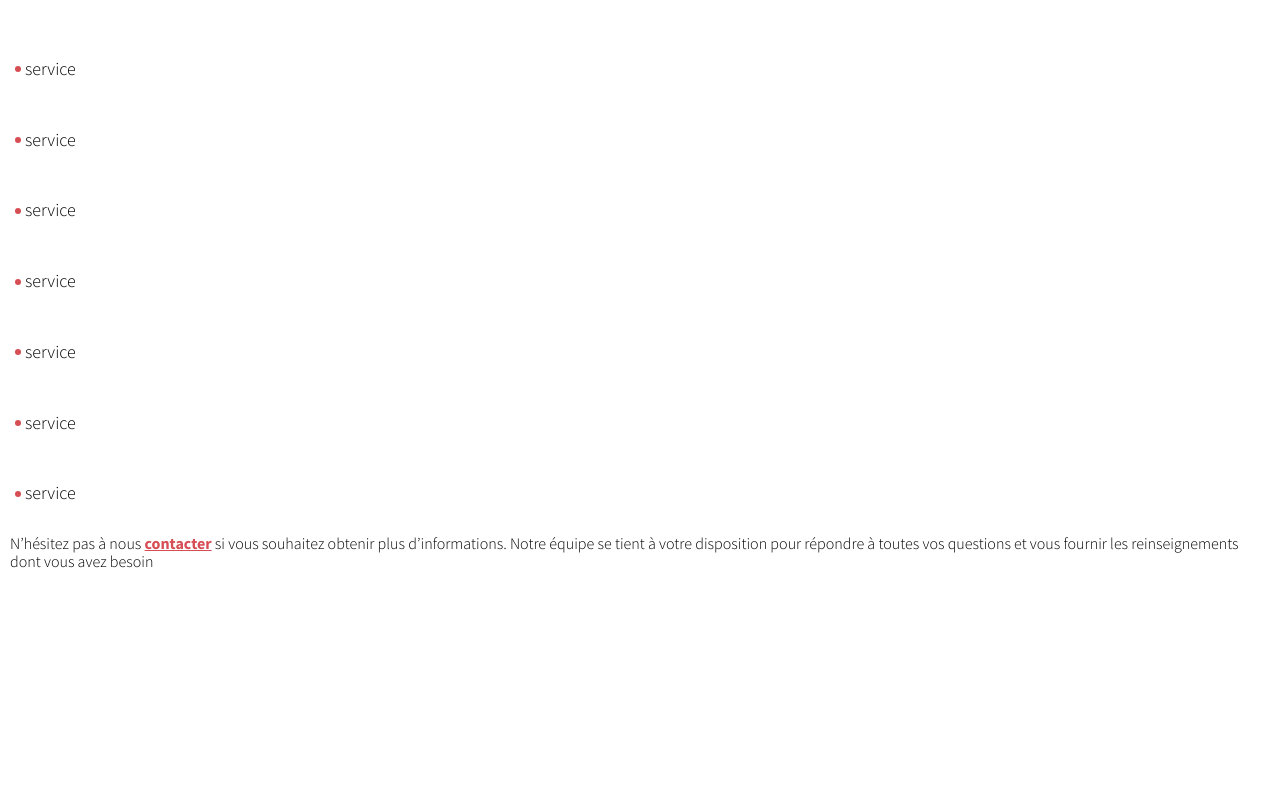
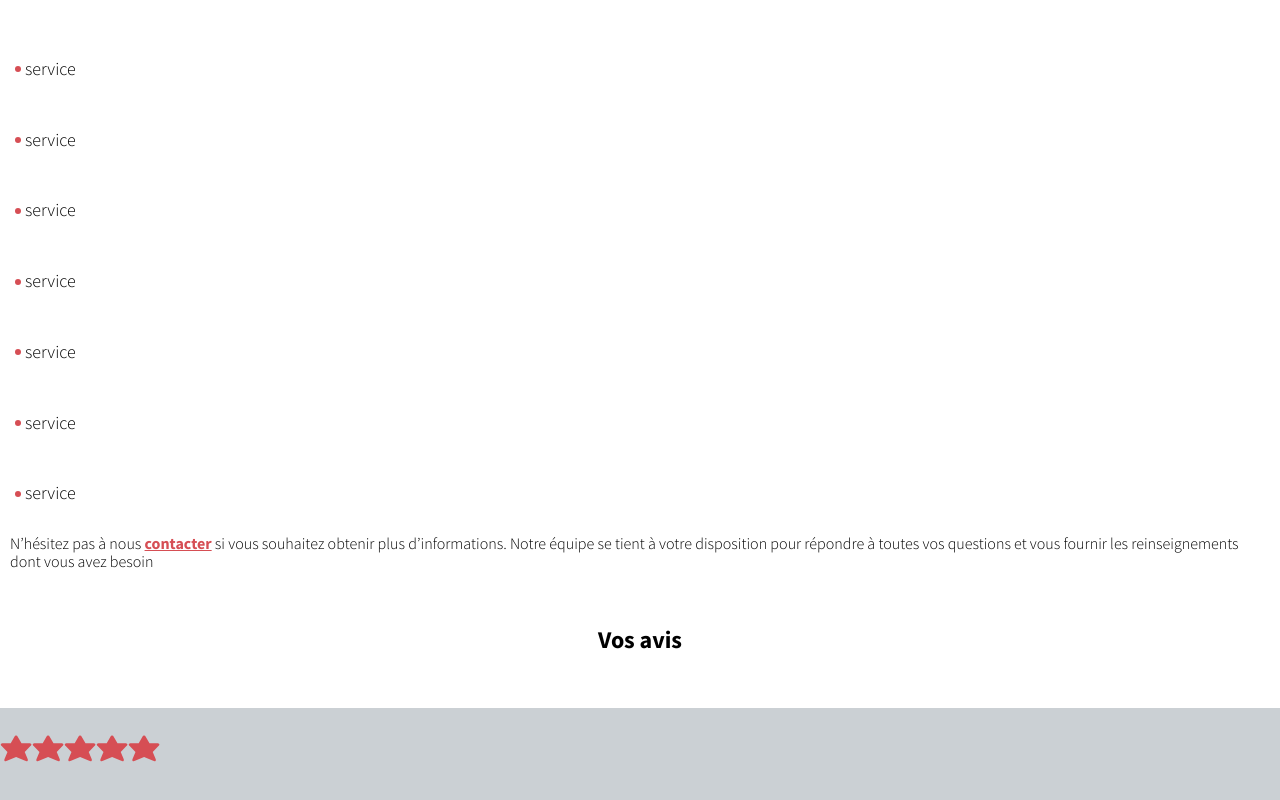
Before and after one commit to MarcoFormante/newGarageVincentParrot, a React (Create React App) app: page / in a window 1280 px wide. Shown: the part 1982-2782 px from the top of the page. Before the commit the page ends 2563 px from the top, so only its background shows below. Built offline with nearby package versions, Linux system fonts and the light colour scheme.

Commit message:
Section Vos Avis : add dynamic stars block

```diff
--- /dev/null
+++ b/src/components/pages/Home/AvisSection.js
@@ -0,0 +1,84 @@
+
+import { array } from 'prop-types'
+import React, { useEffect, useState} from 'react'
+
+
+//Section "Vos Avis" in home page
+const AvisSection = () => {
+
+  return (
+    <div>
+      <h3 className={'section_title section_title_avis'}>Vos avis</h3>
+        <div className={"section_page section_page--grey"}>
+            <div className={'avis_score'}>
+                  <div className={"avis_score_stars"}>
+                      {/** stars block set "clickable" for avis page */}
+                      <StarsBlock numberOfStars={5} clickable={false} />
+                  </div>
+            </div>
+        </div>
+    </div>
+  )
+}
+
+export default AvisSection
+
+
+//STAR (only one)
+export const Star = ({color,onClick,style}) => {
+
+    return (
+        <>
+            <svg width="32" onClick={onClick} style={style}  height="27" viewBox="0 0 32 27" fill="none" xmlns="http://www.w3.org/2000/svg">
+                <path  d="M1.63028 11.0004C0.851657 10.274 0.613745 9.63831 0.916543 9.09346C1.21934 8.54861 1.9547 8.27618 3.12264 8.27618H10.7142L14.2829 1.95588C14.7587 1.04779 15.3535 0.59375 16.0672 0.59375C16.781 0.59375 17.3757 1.04779 17.8516 1.95588L21.4851 8.27618H29.0118C30.223 8.27618 30.9692 8.54861 31.2503 9.09346C31.5315 9.63831 31.2828 10.274 30.5042 11.0004L30.4393 11.0549L24.7294 16.9393L27.6492 24.0769C28.0385 25.0213 27.9845 25.6661 27.487 26.0112C26.9896 26.3562 26.2217 26.3108 25.1836 25.8749L16.0997 22.061L7.01574 25.8749C5.93433 26.3108 5.1557 26.3562 4.67988 26.0112C4.20406 25.6661 4.1608 25.0213 4.55011 24.0769L7.46994 16.9393L1.69516 11.0549L1.63028 11.0004Z" fill={color === "red" ? "#D64E54" : "grey"} />
+            </svg>
+        </>
+    )
+}
+
+
+//STARS BLOCK
+export const StarsBlock = ({ numberOfStars,clickable}) => {
+    const [stars, setStars] = useState([0, 0, 0, 0, 0])
+    const [starsLength,setStarsLength] = useState(numberOfStars)
+
+    const setNote = (indexStar) => {
+
+        if (clickable) {
+            const array = [];
+            stars.forEach((star, index) => {
+                if (index <= indexStar) {
+                    array[index] = 1
+                } else{
+                    array[index] = 0
+                }
+            })
+            setStars([...array])
+            }
+        }
+
+
+    useEffect(() => {
+        stars.map((star, index) =>
+            starsLength -1 >= index
+                ?
+                stars[index] = 1
+                :
+                stars[index]= 0
+        )
+        }, [])
+
+
+        return (
+            <div className={'stars_block'}>
+                {stars && stars.map((star, index) =>
+
+                    <Star key={index + "_" + Math.floor(Math.random() * 50) + "_stars"}
+                        onClick={(e) => setNote(index)}
+                        style={clickable ? { cursor: "pointer" } : {}}
+                        color={star === 1 ? "red" : "grey"}
+                    />
+                )}
+            </div>
+        )
+    }
--- a/src/components/pages/Home/Home.js
+++ b/src/components/pages/Home/Home.js
@@ -2,6 +2,7 @@ import React, { useEffect } from 'react'
 import HeroHome from './HeroHome'
 import Offers from './Offers'
 import Services from './Services'
+import AvisSection from './AvisSection'
 
 const Home = ({ pageTitle }) => {
   useEffect(() => {
@@ -13,6 +14,7 @@ const Home = ({ pageTitle }) => {
       <HeroHome />
       <Offers />
       <Services />
+      <AvisSection />
     </div>
   )
 }
```
Also changed, not shown: public/icons/🦆 icon _star_.svg (added).
